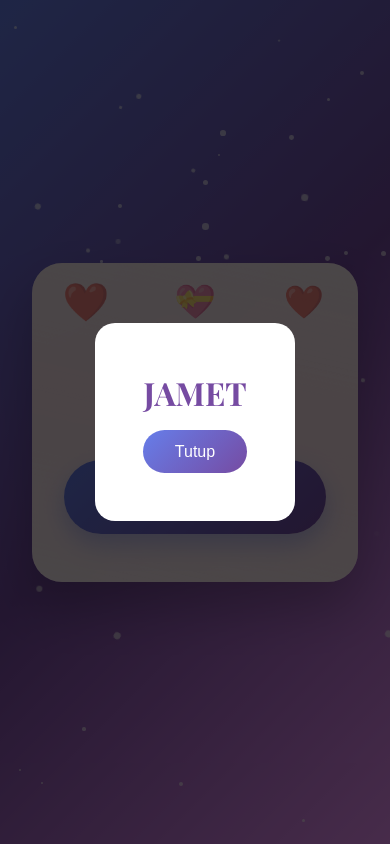
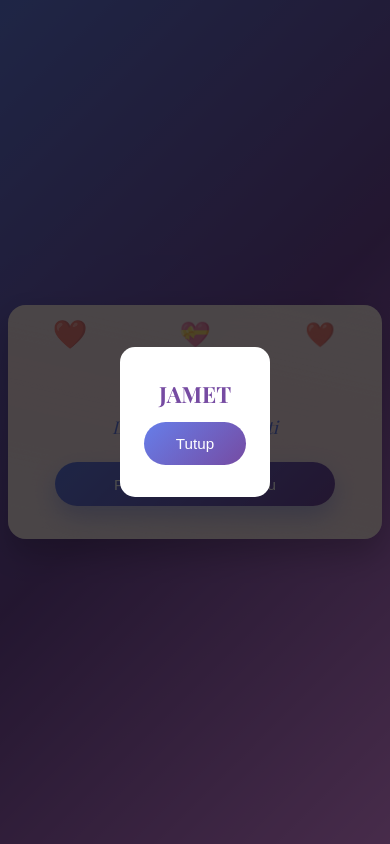
Before and after one commit to peyinss/foryouuu, a plain HTML site: page index.html in a window 390 px wide. Both pictures are taken after a click on the button "Pesan Spesial Untukmu". Drawn offline with nearby package versions, Linux system fonts and the light colour scheme.

Commit message:
Optimize mobile responsive design

```diff
--- a/index.html
+++ b/index.html
@@ -417,20 +417,123 @@
 
         /* Responsive */
         @media (max-width: 768px) {
-            h1 {
-                font-size: 2rem;
+            .container {
+                padding: 1rem;
             }
 
             .card {
-                padding: 3rem 2rem;
+                padding: 2.5rem 1.5rem;
+                border-radius: 20px;
+                box-shadow: 0 15px 30px rgba(0, 0, 0, 0.2);
+            }
+
+            .hearts {
+                top: 15px;
+            }
+
+            .heart {
+                font-size: 1.5rem;
+            }
+
+            h1 {
+                font-size: 2.2rem;
+                margin-bottom: 1.5rem;
+                margin-top: 1rem;
             }
 
             .message p {
                 font-size: 1rem;
+                line-height: 1.8;
+                margin-bottom: 1.2rem;
             }
 
             .signature {
                 font-size: 1.2rem;
+                margin-top: 2rem;
+            }
+
+            .button-container {
+                margin-top: 1.5rem;
+            }
+
+            .btn {
+                padding: 0.9rem 2rem;
+                font-size: 1rem;
+                width: 100%;
+                max-width: 280px;
+            }
+
+            .modal-content {
+                padding: 2rem 1.5rem;
+                margin: 1rem;
+                max-width: 90%;
+                border-radius: 15px;
+            }
+
+            .modal-content h2 {
+                font-size: 1.6rem;
+                margin-bottom: 0.8rem;
+            }
+
+            .modal-content p {
+                font-size: 0.95rem;
+                line-height: 1.6;
+                margin-bottom: 1.5rem;
+            }
+
+            .close-btn {
+                padding: 0.8rem 2rem;
+                font-size: 0.95rem;
+                width: 100%;
+                max-width: 200px;
+            }
+
+            .floating-heart {
+                font-size: 1.5rem;
+            }
+
+            /* Disable 3D hover effect on mobile */
+            .card {
+                transform: none !important;
+            }
+        }
+
+        @media (max-width: 480px) {
+            .container {
+                padding: 0.5rem;
+            }
+
+            .card {
+                padding: 2rem 1.2rem;
+                border-radius: 18px;
+            }
+
+            h1 {
+                font-size: 1.8rem;
+                margin-bottom: 1.2rem;
+            }
+
+            .message p {
+                font-size: 0.95rem;
+                line-height: 1.7;
+            }
+
+            .signature {
+                font-size: 1.1rem;
+                margin-top: 1.5rem;
+            }
+
+            .btn {
+                padding: 0.85rem 1.5rem;
+                font-size: 0.95rem;
+            }
+
+            .modal-content h2 {
+                font-size: 1.4rem;
+            }
+
+            .particle {
+                display: none;
             }
         }
     </style>
```
